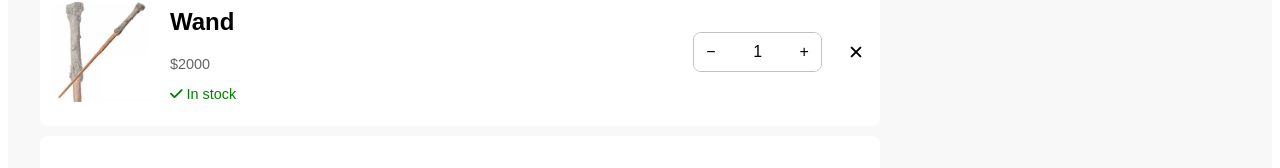
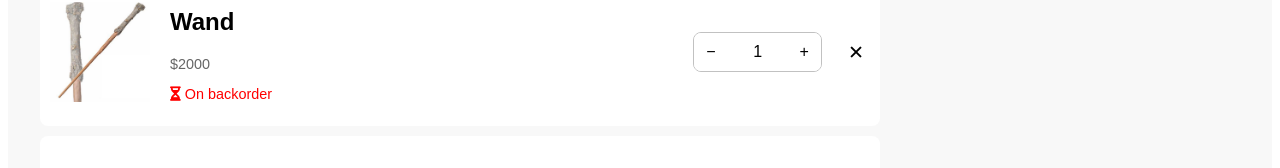
Before and after one commit to Abdifatah2023/hogwarts-shopping-cart, a Vue app: page / in a window 1280 px wide. Shown: the part 583-751 px from the top of the page. Built offline with nearby package versions, Linux system fonts and the light colour scheme.

Commit message:
conditional rendering

```diff
--- a/src/App.vue
+++ b/src/App.vue
@@ -13,7 +13,12 @@
                         <div class="item-details">
                             <h2>{{shopping_cart_items[0].productName}}</h2>
                             <p class="price">${{shopping_cart_items[0].price}}</p>
-                            <p class="in-stock-status"> <i class="fa-solid fa-check"></i> In stock</p>
+                            <p class="in-stock-status" v-if="shopping_cart_items[0].isInStock">
+                                <i class="fa-solid fa-check"></i> In stock
+                            </p>
+                            <p class="on-backorder-status" v-else>
+                                <i class="fa-solid fa-hourglass-half"></i> On backorder
+                            </p>
                         </div>
                         <div class="item-actions">
                             <div class="quantity-selector">
@@ -39,8 +44,12 @@
                         <div class="item-details">
                             <h2>{{shopping_cart_items[1].productName}}</h2>
                             <p class="price">${{ shopping_cart_items[1].price }}</p>
-                            <p class="in-stock-status"> <i class="fa-solid fa-check"></i> In stock</p>
-                        </div>
+                            <p class="in-stock-status" v-if="shopping_cart_items[1].isInStock">
+                                <i class="fa-solid fa-check"></i> In stock
+                            </p>
+                            <p class="on-backorder-status" v-else>
+                                <i class="fa-solid fa-hourglass-half"></i> On backorder
+                            </p>                        </div>
                         <div class="item-actions">
                             <div class="quantity-selector">
                                 <button class="quantity-change-button"  @click="decreaseOne(shopping_cart_items[1].id)">−</button>
@@ -65,7 +74,12 @@
                         <div class="item-details">
                             <h2>{{shopping_cart_items[2].productName}}</h2>
                             <p class="price">${{ shopping_cart_items[2].price }}</p>
-                            <p class="on-backorder-status"> <i class="fa-solid fa-hourglass-half"></i> On backorder</p>
+                            <p class="in-stock-status" v-if="shopping_cart_items[2].isInStock">
+                                <i class="fa-solid fa-check"></i> In stock
+                            </p>
+                            <p class="on-backorder-status" v-else>
+                                <i class="fa-solid fa-hourglass-half"></i> On backorder
+                            </p>
                         </div>
                         <div class="item-actions">
                             <div class="quantity-selector">
@@ -91,7 +105,12 @@
                         <div class="item-details">
                             <h2>{{shopping_cart_items[3].productName}}</h2>
                             <p class="price">${{ shopping_cart_items[3].price }}</p>
-                            <p class="in-stock-status"> <i class="fa-solid fa-check"></i> In stock</p>
+                            <p class="in-stock-status" v-if="shopping_cart_items[3].isInStock">
+                                <i class="fa-solid fa-check"></i> In stock
+                            </p>
+                            <p class="on-backorder-status" v-else>
+                                <i class="fa-solid fa-hourglass-half"></i> On backorder
+                            </p>
                         </div>
                         <div class="item-actions">
                             <div class="quantity-selector">
@@ -117,7 +136,12 @@
                         <div class="item-details">
                             <h2>{{shopping_cart_items[4].productName}}</h2>
                             <p class="price">${{ shopping_cart_items[4].price }}</p>
-                            <p class="in-stock-status"> <i class="fa-solid fa-check"></i> In stock</p>
+                            <p class="in-stock-status" v-if="shopping_cart_items[4].isInStock">
+                                <i class="fa-solid fa-check"></i> In stock
+                            </p>
+                            <p class="on-backorder-status" v-else>
+                                <i class="fa-solid fa-hourglass-half"></i> On backorder
+                            </p>
                         </div>
                         <div class="item-actions">
                             <div class="quantity-selector">
@@ -192,7 +216,7 @@
         id:3,
         productName: 'Unicorn Tail Hair',
         price: 1200,
-        isInStock: true,
+        isInStock: false,
         quantity: 1,
         image: 'src/assets/img/UnicornTailHair.png'
     },
@@ -200,7 +224,7 @@
         id:4,
         productName: 'Wand',
         price: 2000,
-        isInStock: true,
+        isInStock: false,
         quantity: 1,
         image: 'src/assets/img/Wand.jpg'
     },
```
